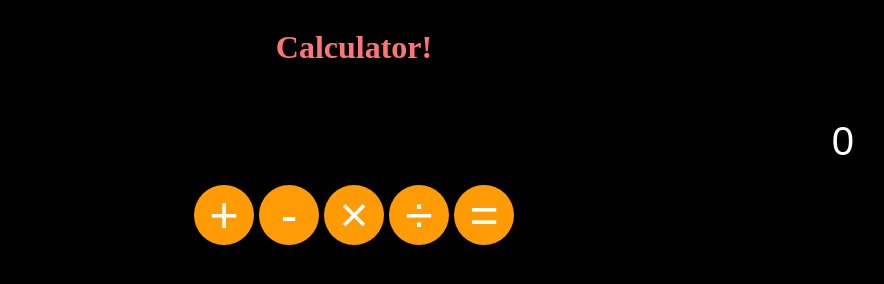
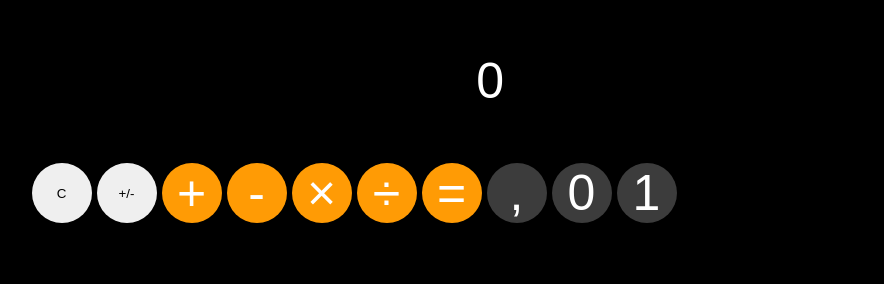
Before and after one commit to dullee/calculator, a plain HTML site: page index.html in a window 1280 px wide. Shown: the whole page, without its empty margins (286-1170 px from the left). Drawn offline with Linux system fonts and the light colour scheme.

Commit message:
added clear, decimal, inverse, number buttons

```diff
--- a/index.html
+++ b/index.html
@@ -5,20 +5,53 @@
     <link rel="stylesheet" href="style.css" />
     <meta charset="UTF-8" />
     <meta name="viewport" content="width=device-width, initial-scale=1.0" />
-    <title>Document</title>
+    <title>Calculator</title>
   </head>
   <body>
-    <h1>Calculator!</h1>
     <div id="textBox">
-      <h2></h2>
-      <input type="number" id="inputValue" placeholder="0" />
+      <h1 id="inputValue">0</h1>
     </div>
     <div id="sweetsBox">
-      <button onclick="calculate('+', this)" class="sweetButton">+</button>
-      <button onclick="calculate('-', this)" class="sweetButton">-</button>
-      <button onclick="calculate('×', this)" class="sweetButton">×</button>
-      <button onclick="calculate('÷', this)" class="sweetButton">÷</button>
-      <button onclick="calculate('=', this)" class="sweetButton">=</button>
+      <button onclick="clearEntry()" id="clearButton" class="circularButton">
+        C</button
+      ><button onclick="additiveInverse()" class="circularButton">+/-</button>
+      <button
+        onclick="calculate('+', this)"
+        class="operatorButton circularButton"
+      >
+        +
+      </button>
+      <button
+        onclick="calculate('-', this)"
+        class="operatorButton circularButton"
+      >
+        -
+      </button>
+      <button
+        onclick="calculate('×', this)"
+        class="operatorButton circularButton"
+      >
+        ×
+      </button>
+      <button
+        onclick="calculate('÷', this)"
+        class="operatorButton circularButton"
+      >
+        ÷
+      </button>
+      <button
+        onclick="calculate('=', this)"
+        class="operatorButton circularButton"
+      >
+        =
+      </button>
+      <button onclick="decimal()" class="numberButton circularButton">,</button
+      ><button onclick="inputNumber(0)" class="numberButton circularButton">
+        0
+      </button>
+      <button onclick="inputNumber(1)" class="numberButton circularButton">
+        1
+      </button>
     </div>
   </body>
 </html>
--- a/main.js
+++ b/main.js
@@ -13,40 +13,68 @@ let operation = null;
 let bodyList = document.querySelector("body").classList;
 const inputEl = document.getElementById("inputValue");
 const allButtons = document.querySelectorAll("button");
+const clearButton = document.getElementById("clearButton");
 
 function calculate(operator, button) {
   allButtons.forEach((btn) => btn.classList.remove("buttonPressed"));
 
   if (operator === "=" && operation) {
     const operationCheck = operationsObject[operation];
-    secondInput = inputEl.value;
+    secondInput = parseFloat(inputEl.textContent.replace(",", "."));
     console.log(operationCheck);
+
     if (operationCheck) operationCheck();
   } else {
     button.classList.add("buttonPressed");
-    firstInput = inputEl.value;
+    firstInput = parseFloat(inputEl.textContent.replace(",", "."));
     operation = operator;
     console.log("first value", firstInput, operation);
   }
 }
+function inputNumber(number) {
+  clearButton.textContent = "C";
+  if (inputEl.textContent == 0 || operation) {
+    inputEl.textContent = number;
+    return;
+  }
+
+  inputEl.textContent += number;
+}
+function clearEntry() {
+  if (clearButton.textContent === "AC") clearButton.textContent = "C";
+  clearButton.textContent = "AC";
+  inputEl.textContent = 0;
+  firstInput = 0;
+  secondInput = 0;
+  operation = null;
+}
+function additiveInverse() {
+  inputEl.textContent = String(
+    -1 * parseFloat(inputEl.textContent.replace(",", ".")),
+  ).replace(".", ",");
+}
+
+function decimal() {
+  if (!inputEl.textContent.includes(",")) inputEl.textContent += ",";
+}
 
 function addition() {
-  inputEl.value = Number(firstInput) + Number(secondInput);
+  inputEl.textContent = String(firstInput + secondInput).replace(".", ",");
 
-  console.log("sum is", inputEl.value);
+  console.log("sum is", inputEl.textContent);
 }
 function subtraction() {
-  inputEl.value = Number(firstInput) - Number(secondInput);
+  inputEl.textContent = String(firstInput - secondInput).replace(".", ",");
 
-  console.log("difference is", inputEl.value);
+  console.log("difference is", inputEl.textContent);
 }
 function multiplication() {
-  inputEl.value = Number(firstInput) * Number(secondInput);
+  inputEl.textContent = String(firstInput * secondInput).replace(".", ",");
 
-  console.log("product is", inputEl.value);
+  console.log("product is", inputEl.textContent);
 }
 function division() {
-  inputEl.value = Number(firstInput) / Number(secondInput);
+  inputEl.textContent = String(firstInput / secondInput).replace(".", ",");
 
-  console.log("quotient is", inputEl.value);
+  console.log("quotient is", inputEl.textContent);
 }
--- a/style.css
+++ b/style.css
@@ -4,6 +4,7 @@ body {
   flex-direction: column;
   justify-content: center;
   align-items: center;
+  font-family: Arial, Helvetica, sans-serif;
 }
 h1 {
   text-align: center;
@@ -22,43 +23,39 @@ h1 {
   gap: 5px;
   flex-direction: row;
 }
-.sweetButton {
+.circularButton {
+  width: 60px;
+  border-radius: 99px;
+  border: 0;
+}
+
+.operatorButton {
   color: rgb(255, 255, 255);
   font-size: 50px;
-  width: 60px;
-  border: 0;
   background-color: rgb(255, 155, 5);
-  border-radius: 99px;
 }
-.sweetButton:hover {
-  background-color: rgb(255, 225, 202);
+
+.operatorButton:hover {
+  background-color: rgb(255, 217, 187);
+  color: rgb(255, 155, 5);
 }
-.darkMode {
-  background-color: black;
-  transition: background-color 0.5s ease;
+.numberButton {
+  color: rgb(255, 255, 255);
+  font-size: 50px;
 
-  color: white;
+  background-color: rgb(60, 60, 60);
 }
+
 .buttonPressed {
   background-color: white;
   transition: background-color 0.5s ease;
-
-  color: black;
+  color: rgb(255, 155, 5);
 }
 #inputValue {
   text-align: end;
-  font-size: 40px;
-  width: 1000px;
+  font-size: 50px;
+  font-weight: lighter;
+  width: 300px;
   border: 0;
-  background-color: black;
   color: white;
 }
-#inputValue::placeholder {
-  color: white;
-}
-
-input::-webkit-outer-spin-button,
-input::-webkit-inner-spin-button {
-  -webkit-appearance: none;
-  margin: 0;
-}
```
